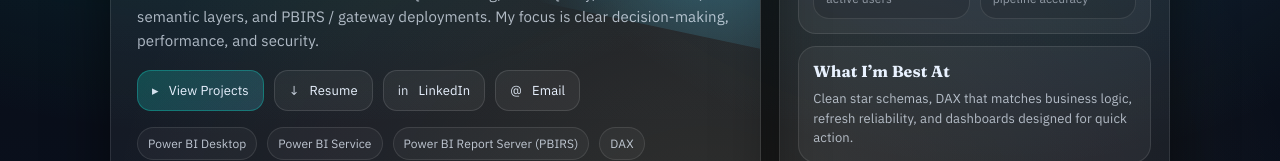
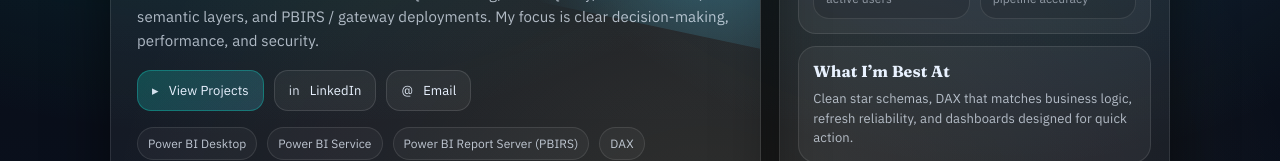
Before and after one commit to isacnewton-j/isac-portfolio, a plain HTML site: page index.html in a window 1280 px wide. Shown: the part 383-544 px from the top of the page. Drawn offline with Linux system fonts and the light colour scheme.

Commit message:
Remove resume from public repo

```diff
--- a/index.html
+++ b/index.html
@@ -53,9 +53,6 @@
 
             <div class="btnrow">
               <a class="btn primary" href="#projects"><span class="icon" aria-hidden="true">▸</span> View Projects</a>
-              <a class="btn" href="assets/Isac_Newton_J_Resume.docx">
-                <span class="icon" aria-hidden="true">↓</span> Resume
-              </a>
               <a class="btn" href="https://www.linkedin.com/in/isacnewtonj" target="_blank" rel="noreferrer">
                 <span class="icon" aria-hidden="true">in</span> LinkedIn
               </a>
```
Also changed, not shown: 2 other files.
